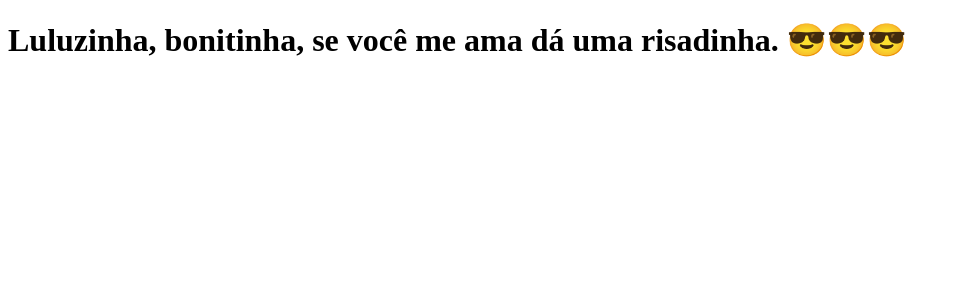
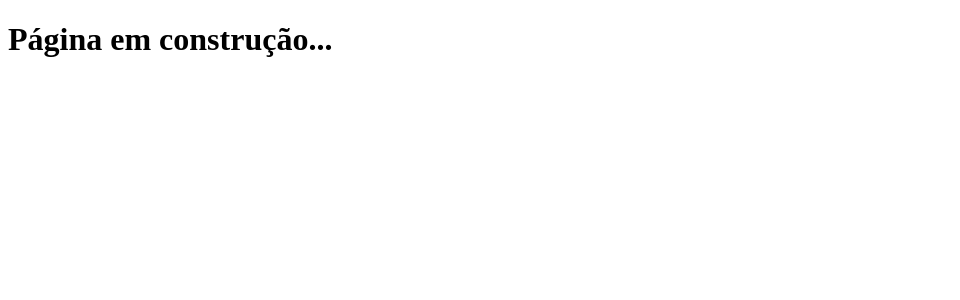
Before and after one commit to niltonfernandesj/tabnews, a Next.js app: page / in a window 1280 px wide. Shown: the top 300 px of the page, without its empty margins (0-960 px from the left). Built offline with nearby package versions, Linux system fonts and the light colour scheme.

Commit message:
altera home

```diff
--- a/pages/index.js
+++ b/pages/index.js
@@ -1,5 +1,5 @@
 function Home() {
-  return <h1>Luluzinha, bonitinha, se você me ama dá uma risadinha. 😎😎😎</h1>;
+  return <h1>Página em construção...</h1>;
 }
 
 export default Home;
```
